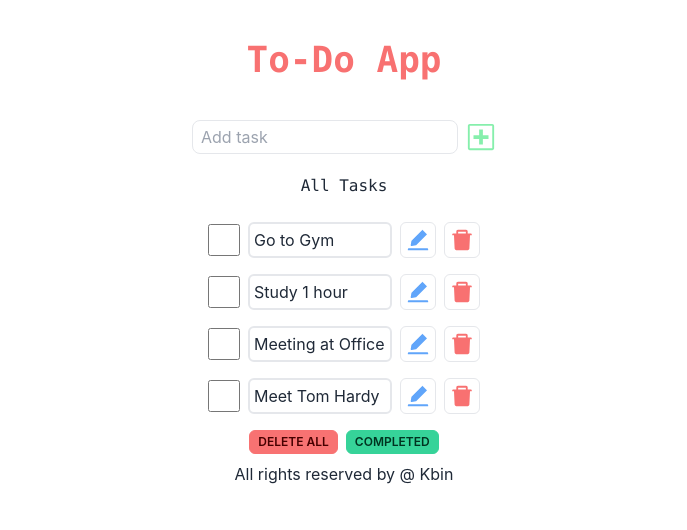
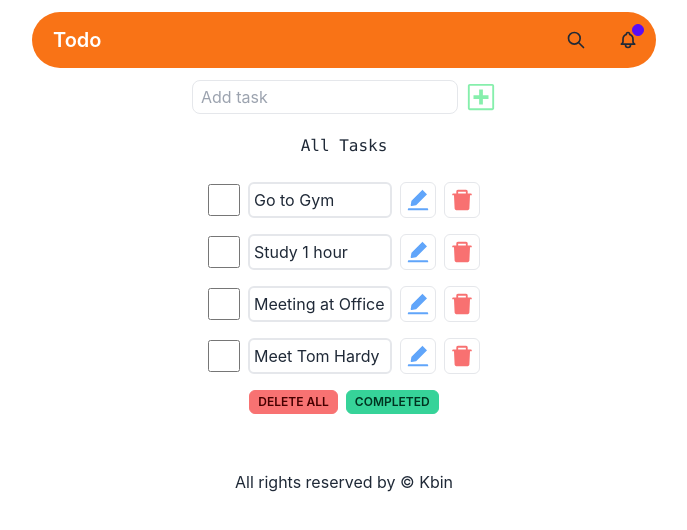
Before and after one commit to Khalidprithy/ToDo-CURD-front, a React (Create React App) app: page / in a window 1280 px wide. Shown: the top 530 px of the page, without its empty margins (296-983 px from the left). Built offline with nearby package versions, Linux system fonts and the light colour scheme.

Commit message:
navbar added

```diff
--- a/src/components/Shared/Footer.js
+++ b/src/components/Shared/Footer.js
@@ -3,7 +3,7 @@ import React from 'react';
 const Footer = () => {
     return (
         <div>
-            <p>All rights reserved by @ Kbin</p>
+            <p className='pt-12'>All rights reserved by &copy; Kbin</p>
         </div>
     );
 };
--- a/src/components/Shared/Header.js
+++ b/src/components/Shared/Header.js
@@ -1,9 +1,42 @@
 import React from 'react';
+import { useState } from 'react';
 
 const Header = () => {
+
+    const [open, setOpen] = useState(false);
+    console.log(open)
+
     return (
-        <div className='m-10'>
-            <h1 className='text-4xl font-semibold text-red-400 font-mono'>To-Do App</h1>
+        <div className='mx-4'>
+            <div
+                onMouseEnter={() => setOpen(true)}
+                onMouseLeave={() => setOpen(false)}
+                className="flex items-center justify-between bg-orange-500 m-3 mx-auto h-14 w-10/12 md:w-1/2 hover:w-full ease-in-out duration-500 rounded-full">
+                <div className=" text-white">
+                    <span className="btn btn-ghost rounded-full mx-1 normal-case text-xl text-white">Todo</span>
+                </div>
+                <div className={` ${open ? "hidden md:block ease-in-out duration-500" : "hidden"} `}>
+                    <ul className="menu menu-horizontal p-0">
+                        <ul className="menu menu-horizontal p-0">
+                            <li><a className=' text-white'>Completed</a></li>
+                            <li><a>Remain</a></li>
+                            <li><a>Deleted</a></li>
+                        </ul>
+                    </ul>
+                </div>
+
+                <div className="flex">
+                    <button className="btn btn-ghost btn-circle">
+                        <svg xmlns="http://www.w3.org/2000/svg" className="h-5 w-5" fill="none" viewBox="0 0 24 24" stroke="currentColor"><path strokeLinecap="round" strokeLinejoin="round" strokeWidth="2" d="M21 21l-6-6m2-5a7 7 0 11-14 0 7 7 0 0114 0z" /></svg>
+                    </button>
+                    <button className="btn btn-ghost btn-circle mx-1">
+                        <div className="indicator">
+                            <svg xmlns="http://www.w3.org/2000/svg" className="h-5 w-5" fill="none" viewBox="0 0 24 24" stroke="currentColor"><path strokeLinecap="round" strokeLinejoin="round" strokeWidth="2" d="M15 17h5l-1.405-1.405A2.032 2.032 0 0118 14.158V11a6.002 6.002 0 00-4-5.659V5a2 2 0 10-4 0v.341C7.67 6.165 6 8.388 6 11v3.159c0 .538-.214 1.055-.595 1.436L4 17h5m6 0v1a3 3 0 11-6 0v-1m6 0H9" /></svg>
+                            <span className="badge badge-xs badge-primary indicator-item"></span>
+                        </div>
+                    </button>
+                </div>
+            </div>
         </div>
     );
 };
```
